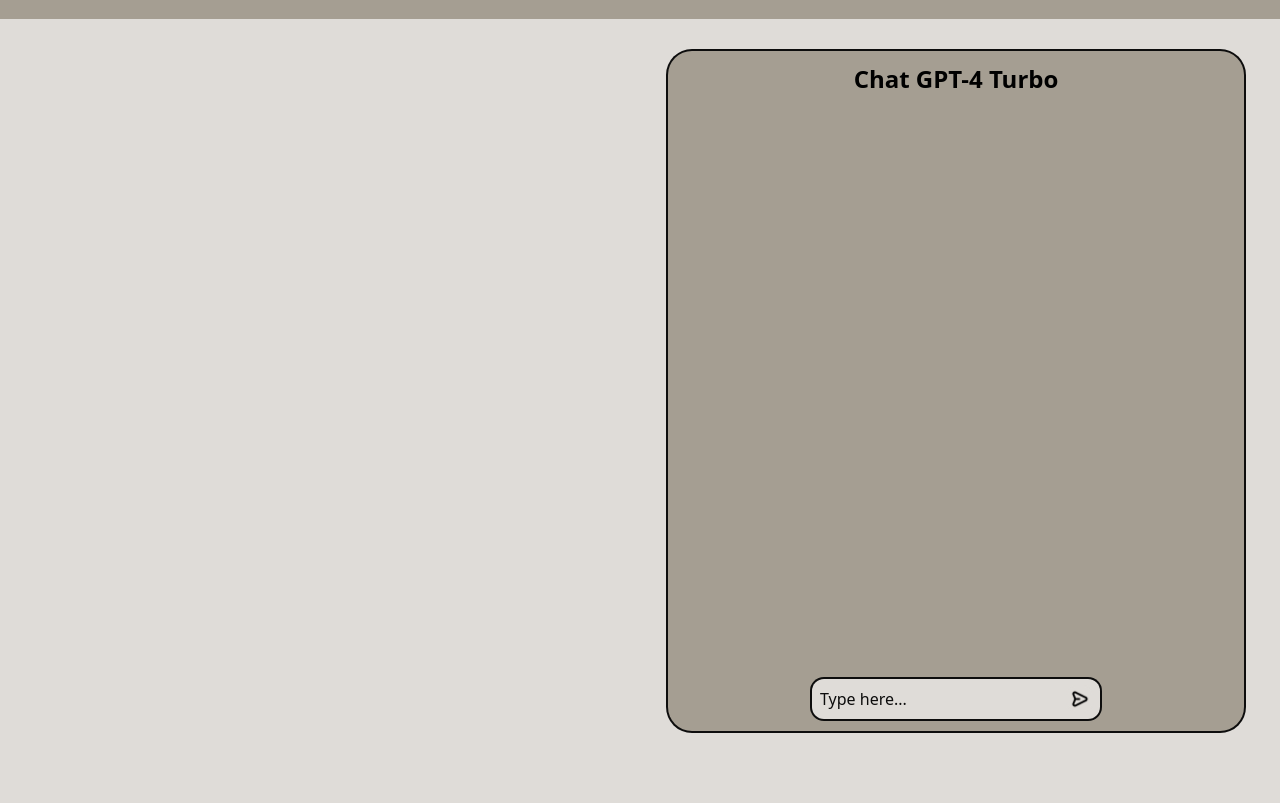
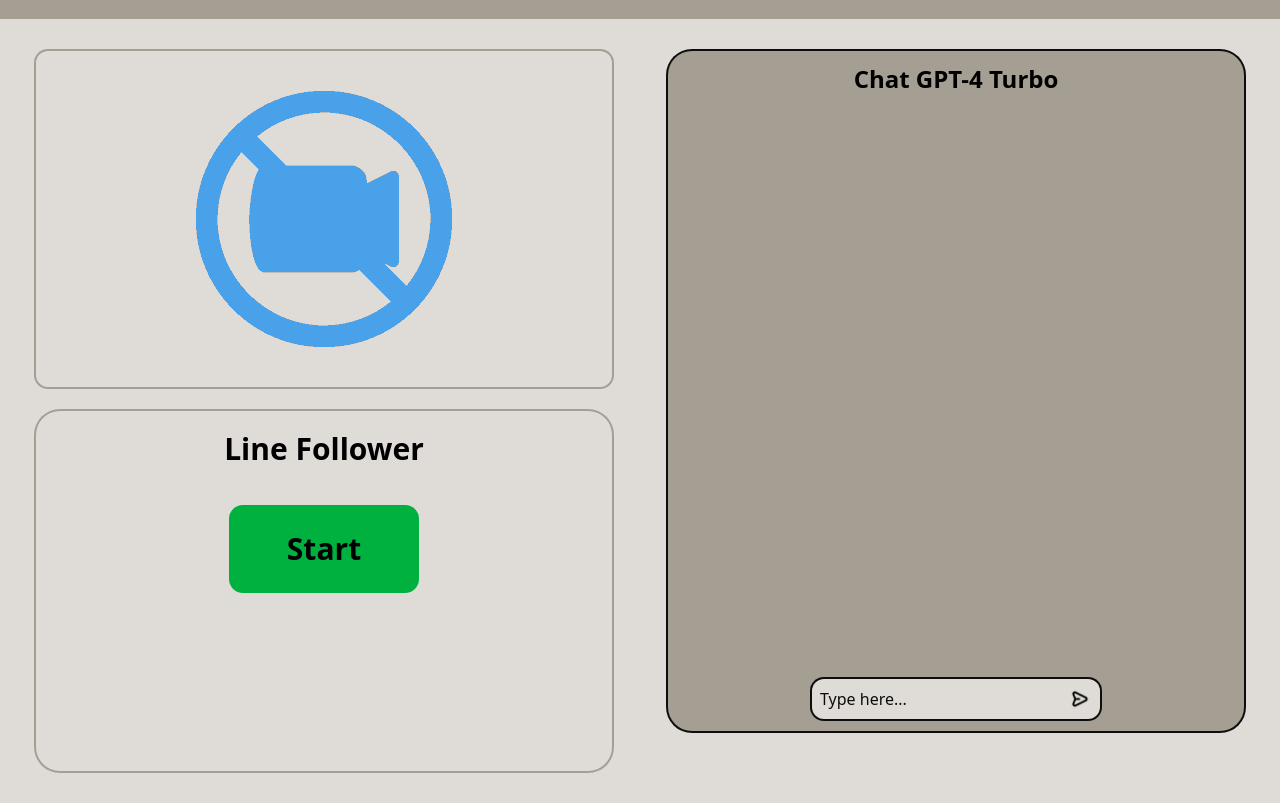
Before and after one commit to ZucchelliDaniele/Progetto_Robot, a website: page Website/html/automations.html in a window 1280 px wide. Shown: the part 65-868 px from the top of the page. Before the commit the page ends 836 px from the top, so only its background shows below. Drawn offline with Linux system fonts and the light colour scheme.

Commit message:
Add files via upload

```diff
--- a/Website/html/automations.html
+++ b/Website/html/automations.html
@@ -222,9 +222,33 @@
 		  </h1>
 		<!-- body -->
 		<div class="py-2 px-3 grid gap-2 grid-cols-2" id="Body">
-			<div>
+			<div class="grid grid-rows-2">
 				<div>
-					<!-- 1 -->
+					<div class="items-center min-w-fit ring-2 rounded-xl m-6 flex ring-gray dark:ring-white-gray rounded-3xl">
+						<img id="webcam" class="p-10 mx-auto align-center align-middle" src="./images/no_video_white.png">
+					</div>
+				</div>
+				<div class="overflow-auto flex flex-col min-w-fit min-h-fit mt-0 m-6 rounded-3xl ring-2 ring-gray dark:ring-white">
+					<div class="h-fit text-center dark:text-white mx-auto m-5 text-3xl font-bold">Line Follower</div>
+					<div class="h-fit text-center dark:text-white mx-auto m-5 py-6 px-14 text-3xl font-bold ring-2 bg-green rounded-xl ring-green hover:cursor-pointer"
+					onmousedown="if(this.innerHTML =='Start') {
+						this.className='h-fit text-center dark:text-white mx-auto m-5 py-6 px-14 text-4xl font-bold ring bg-green rounded-xl ring-green hover:cursor-pointer'
+					}
+					else this.className='h-fit text-center dark:text-white mx-auto m-5 py-6 px-14 text-4xl font-bold ring bg-red  rounded-xl ring-red hover:cursor-pointer'"
+					onmouseup="if(this.innerHTML =='Start') {
+						this.className='h-fit text-center dark:text-white mx-auto m-5 py-6 px-14 text-3xl font-bold ring-2 bg-red rounded-xl ring-red hover:cursor-pointer'
+					}
+					else this.className='h-fit text-center dark:text-white mx-auto m-5 py-6 px-14 text-3xl font-bold ring-2 bg-green rounded-xl ring-green hover:cursor-pointer'"
+					onclick="if(this.innerHTML =='Start') {
+						this.innerHTML='Stop'
+						line_follower('start')
+					}
+					else {
+						this.innerHTML='Start'
+						line_follower('stop')
+					}
+						"
+					>Start</div>
 				</div>
 			</div>
 			<div>
@@ -257,34 +281,28 @@
                 </div>
 
 			</div>
-			<div>
-				<div>
-					<!-- 3 -->
-				</div>
-			</div>
-			<div>
-				<div>
-					<!-- 4 -->
-				</div>
-			</div>
 		</div>
 	</body>
     <script>
 		function change_theme_color_local() {
 			if (localStorage.theme === 'dark') {
 				document.getElementById("SendImage").src = "images/send_white.png"
+				document.getElementById("webcam").src = "./images/no_video_black.png"
 
 			} else{
 				document.getElementById("SendImage").src = "images/send_black.png"
+				document.getElementById("webcam").src = "./images/no_video_white.png"
 			}
 			change_img_color()
 		}
 		window.onload = function() {
 			if (localStorage.theme === 'dark') {
 				document.getElementById("SendImage").src = "images/send_white.png"
+				document.getElementById("webcam").src = "./images/no_video_black.png"
 
 			} else{
 				document.getElementById("SendImage").src = "images/send_black.png"
+				document.getElementById("webcam").src = "./images/no_video_white.png"
 			}
 		}
         document.getElementById('ChatInput').addEventListener('keyup', function(event) {
--- a/Website/html/chat.js
+++ b/Website/html/chat.js
@@ -98,3 +98,8 @@
 function sleep(ms) {
     return new Promise(resolve => setTimeout(resolve, ms));
 }
+
+function line_follower(state) {
+    if(state =="start") console.log("Line follower started")
+    else if(state == "stop") console.log("Line follower stopped")
+}
--- a/Website/tailwind.config.js
+++ b/Website/tailwind.config.js
@@ -22,6 +22,8 @@
       'black-gray' : '#1c1c1c',
       'red': '#f14665',
       'white-blue': '#2eacef',
+      'blue': '#004dc9',
+      'green': '#00b140',
     },
   },
   plugins: [],
```
Also changed, not shown: Website/dist/output.css.
